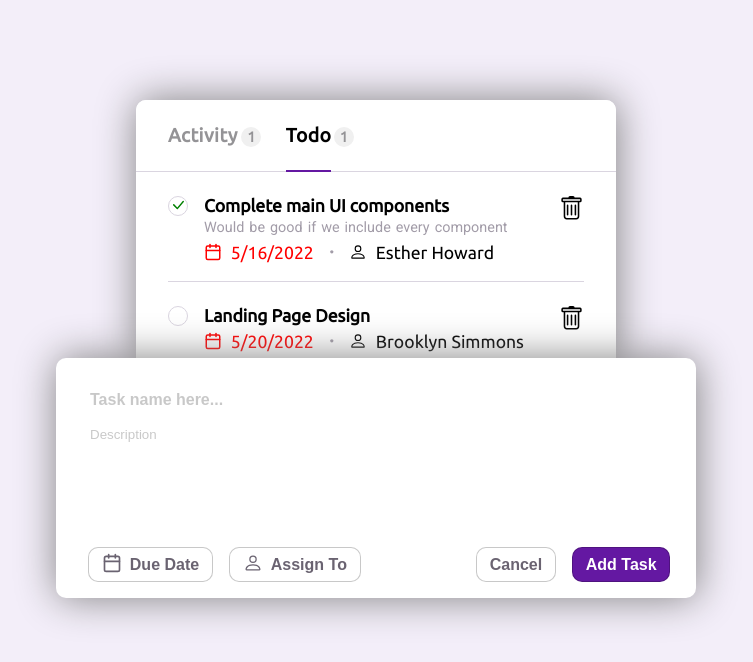
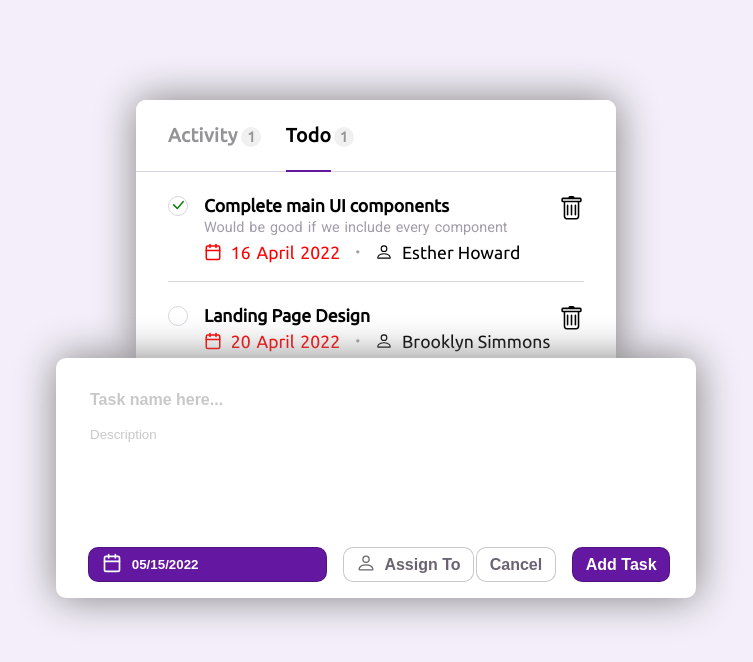
Before and after one commit to posi23/main-todo-list, a React (Create React App) app in the folder frontend/: page /todo in a window 1280 px wide. Both pictures are taken after a click on the element 835 px from the left and 138 px from the top of the page. Shown: the top 662 px of the page, without its empty margins (264-1017 px from the left). Built offline with nearby package versions, Linux system fonts and the light colour scheme.

Commit message:
implemented date picker to choose due date for todo and updated styling for date-picker as well as the date display on the main card

```diff
--- a/frontend/package.json
+++ b/frontend/package.json
@@ -12,6 +12,7 @@
     "@types/react-dom": "^18.0.4",
     "@types/react-router-dom": "^5.3.3",
     "react": "^18.1.0",
+    "react-datepicker": "^4.8.0",
     "react-dom": "^18.1.0",
     "react-icons": "^4.3.1",
     "react-router-dom": "^6.3.0",
@@ -42,5 +43,8 @@
       "last 1 firefox version",
       "last 1 safari version"
     ]
+  },
+  "devDependencies": {
+    "@types/react-datepicker": "^4.4.1"
   }
 }
--- a/frontend/src/App.css
+++ b/frontend/src/App.css
@@ -208,7 +208,7 @@ padding: 0.5em;
   margin-bottom: 1em;
 }
 
-.date-btn, .assignee-btn, .cancel-btn,
+.assignee-btn, .cancel-btn,
 .add-btn, .reset-assignee-btn, .confirm-assignee-btn, .ok-close-btn{
   border: 1px solid rgba(0, 0, 0, 0.215);
   border-radius: 10px;
@@ -222,6 +222,34 @@ padding: 0.5em;
   cursor: pointer;
   color: rgb(106, 99, 113);
   font-weight: bold;
+}
+
+.date-input{
+  border: none;
+  background: rgb(100, 24, 162);
+  color: white;
+  /* margin-left: 2em; */
+  width: 100%;
+  font-weight: bold;
+  outline: none;
+  cursor: pointer;
+}
+
+.date-btn{
+  background-color: rgb(100, 24, 162);
+  border: 1px solid rgba(0, 0, 0, 0.215);
+  border-radius: 10px;
+  font-size: 1rem;
+  text-align: center;
+  display: flex;
+  justify-content: center;
+  align-items: center;
+  cursor: pointer;
+  font-weight: bold;
+  color: white;
+  width: 100%;
+  margin: 0;
+  padding: 0.3em 0.8em;
 }
 
 .assignee-btn, .add-btn{
--- a/frontend/src/components/AddNewTodo.tsx
+++ b/frontend/src/components/AddNewTodo.tsx
@@ -4,6 +4,8 @@ import { FiCalendar } from 'react-icons/fi'
 import { ActivityArray, determineTheNextId, getErrorMessage, sendNewActivity, TodoState } from '../utils/utils'
 import ErrorModal from './ErrorModal'
 import Modal from './Modal'
+import DatePicker from 'react-datepicker'
+import 'react-datepicker/dist/react-datepicker.css'
 
 interface IProps {
       todosObject: {
@@ -31,6 +33,17 @@ function AddNewTodo({ todosObject, newTodoCardOpen, setActivities }: IProps) {
 
       const newTodoCardRef = useRef<HTMLDivElement | null>(null)
 
+      const CustomInput = (props: React.HTMLProps<HTMLInputElement>, ref: React.Ref<HTMLInputElement>) => {
+            return (
+                  <button className="date-btn">
+                        <span><FiCalendar size={20} /></span>
+                        <input {...props} className='date-input' />
+                  </button>
+
+
+            );
+      };
+
       const addNewTodoToTheList = (event: React.MouseEvent<HTMLButtonElement, MouseEvent>) => {
             event.preventDefault()
 
@@ -40,8 +53,8 @@ function AddNewTodo({ todosObject, newTodoCardOpen, setActivities }: IProps) {
                         id: determineTheNextId(todos),
                         taskName,
                         description,
-                        dueDate: new Date("16 May 2022"),
-                        assignee: assignee,
+                        dueDate,
+                        assignee,
                         completed: false
                   }
 
@@ -93,10 +106,9 @@ function AddNewTodo({ todosObject, newTodoCardOpen, setActivities }: IProps) {
 
                   <div className='button-container'>
                         <div className='completion-time-buttons'>
-                              <button className='date-btn'>
-                                    <span><FiCalendar size={20} /></span>
-                                    Due Date
-                              </button>
+                              <div>
+                                    <DatePicker selected={dueDate} onChange={date => date && setDueDate(date)} customInput={React.createElement(React.forwardRef(CustomInput))} />
+                              </div>
 
                               <button className='assignee-btn' onClick={() => setIsModalOpen(true)}>
                                     <span><BsPerson size={20} /></span>
--- a/frontend/src/tabs/Todo.tsx
+++ b/frontend/src/tabs/Todo.tsx
@@ -1,4 +1,4 @@
-import { ActivityArray, sendNewActivity, TodoState } from '../utils/utils'
+import { ActivityArray, getMonths, sendNewActivity, TodoState } from '../utils/utils'
 import { FiCalendar } from "react-icons/fi"
 import { BsPerson, BsDot, BsCheckLg, BsTrash } from "react-icons/bs"
 import { useEffect, useCallback } from 'react'
@@ -78,7 +78,7 @@ function Todo({ todosObject, setActivities, setCurrentTab }: IProps) {
                                                 <span>
                                                       <FiCalendar size={18} />
                                                 </span>
-                                                {todo.dueDate.toLocaleDateString()}
+                                                {`${todo.dueDate.getDate()} ${getMonths(todo.dueDate.getMonth())} ${todo.dueDate.getFullYear()}`}
                                           </p>
                                           <p className='splitting-dot'>
                                                 <BsDot color='rgb(162, 156, 168)' />
--- a/frontend/src/utils/utils.ts
+++ b/frontend/src/utils/utils.ts
@@ -66,3 +66,8 @@ export const sendNewActivity = (activityType: number, nameOfActivator: string |
       }
       return newActivity
 }
+
+export const getMonths = (monthInNumber: number): string => {
+      const arrayOfMonths = ["January", "February", "March", "April", "May", "June", "July", "August", "September", "October", "November", "December"]
+      return arrayOfMonths[monthInNumber - 1]
+}
```
Also changed, not shown: 1 other file (tests, documents, lock files or other folders).
